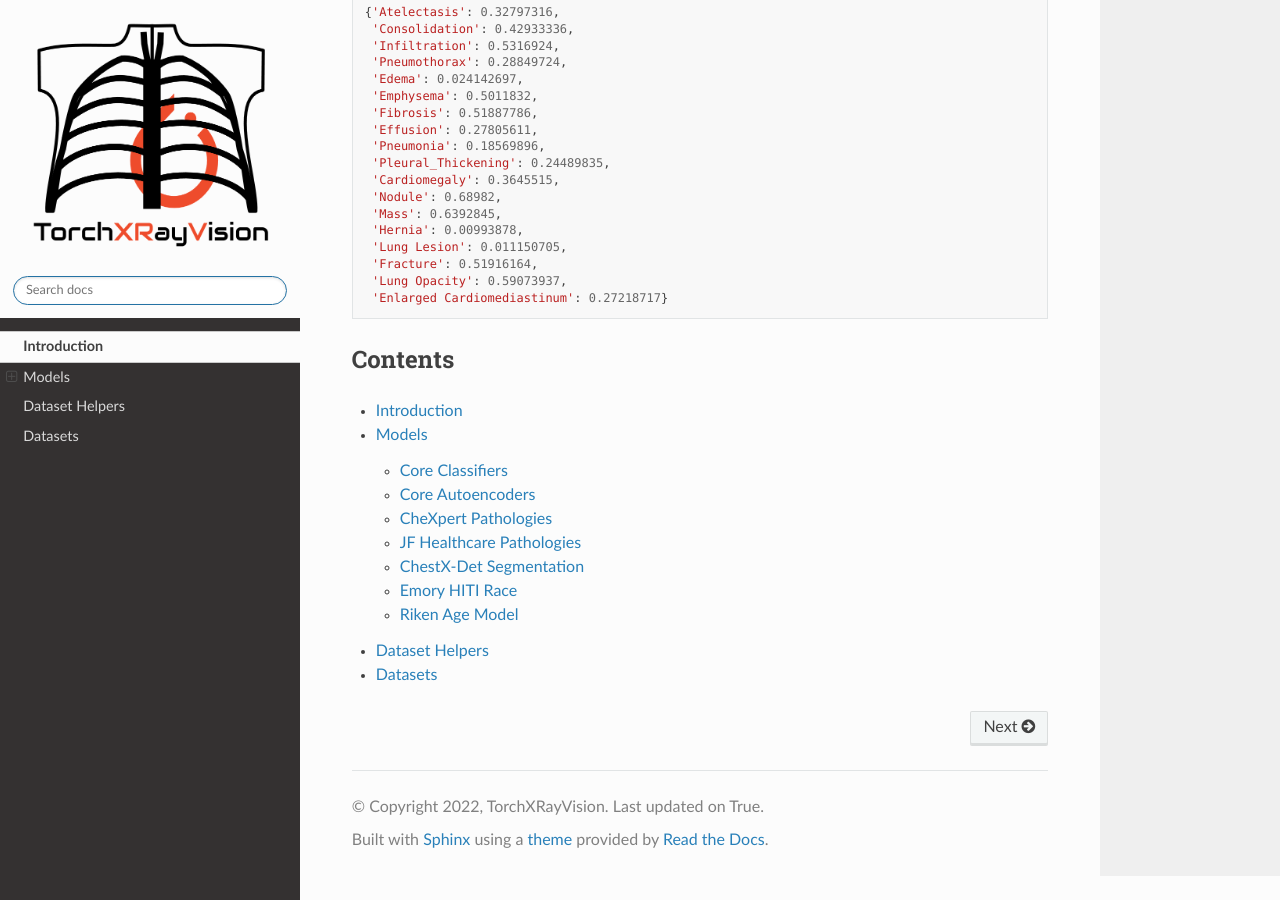
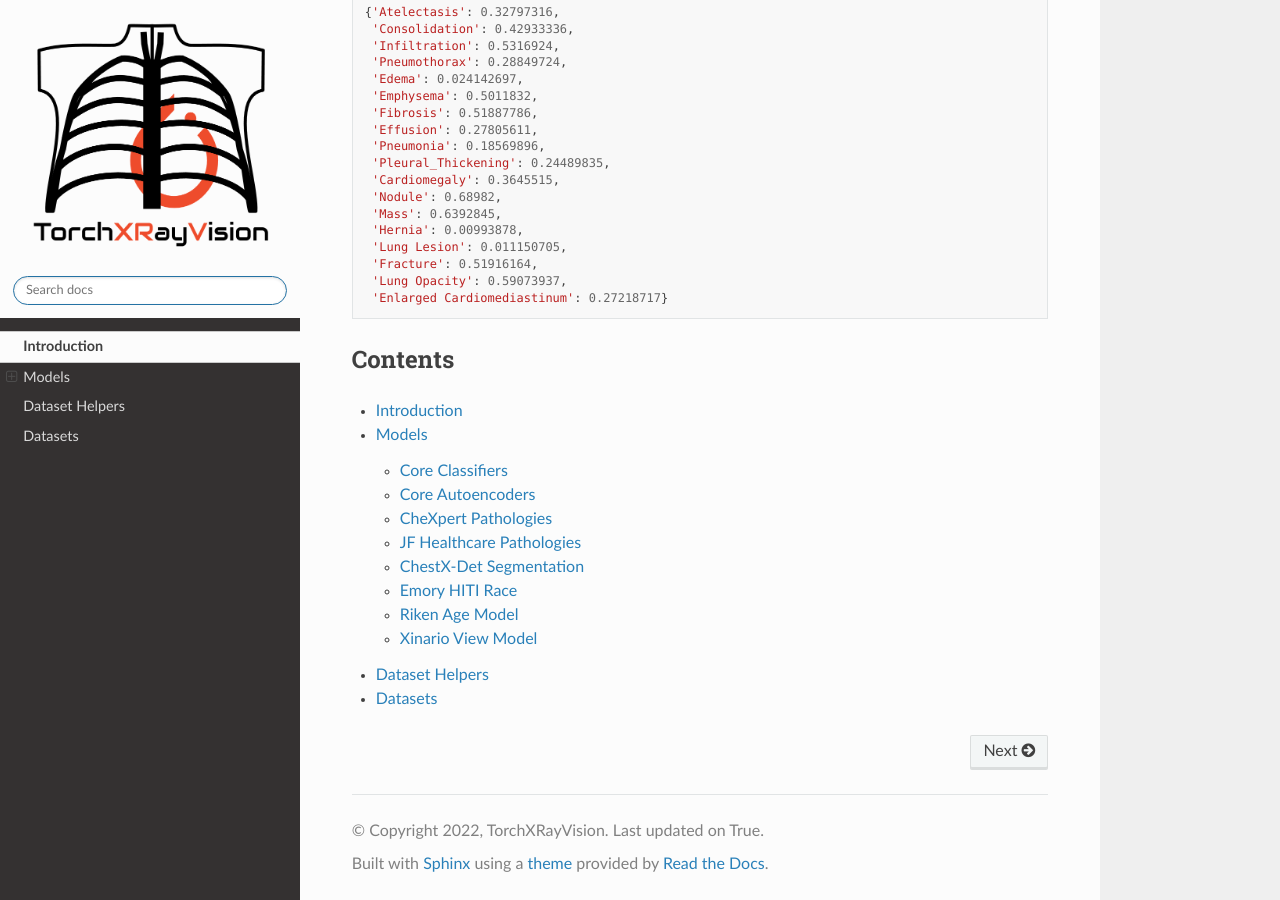
Before and after one commit to mlmed/torchxrayvision, a Sphinx documentation site: the page built from docs/source/index.rst, in a window 1280 px wide and 900 px high, scrolled down 1286 px. Built offline with Sphinx 7.4.7 and the Read the Docs theme 2.0.0, drawn with Linux system fonts in a browser that asks for light colours.

Commit message:
add model to docs

```diff
--- a/docs/source/models.rst
+++ b/docs/source/models.rst
@@ -55,3 +55,9 @@
 
 .. automodule:: torchxrayvision.baseline_models.riken
    :members:
+
+Xinario View Model
++++++++++++++++
+
+.. automodule:: torchxrayvision.baseline_models.xinario
+   :members:
```
